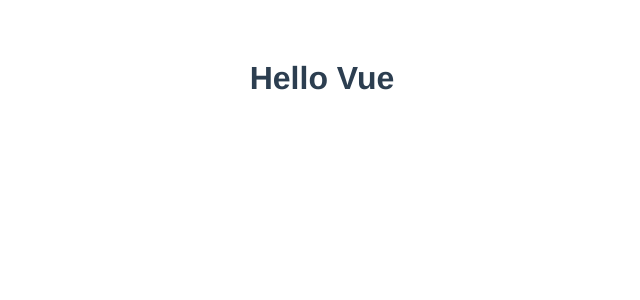
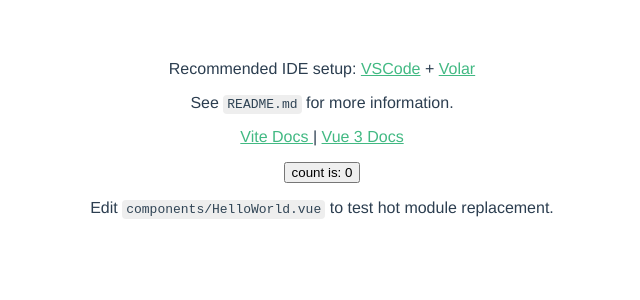
Before and after one commit to prests/portfolio, a Vue app: page / in a window 1280 px wide. Shown: the top 300 px of the page, without its empty margins (318-958 px from the left). Built offline with nearby package versions, Linux system fonts and the light colour scheme.

Commit message:
feat(app): router-view

```diff
--- a/package.json
+++ b/package.json
@@ -7,7 +7,8 @@
     "preview": "vite preview"
   },
   "dependencies": {
-    "vue": "^3.2.25"
+    "vue": "^3.2.25",
+    "vue-router": "^4.0.12"
   },
   "devDependencies": {
     "@vitejs/plugin-vue": "^2.0.0",
--- a/src/App.vue
+++ b/src/App.vue
@@ -1,5 +1,5 @@
 <template>
-  <h1>Hello Vue</h1>
+  <router-view />
 </template>
 
 <script lang="ts">
--- /dev/null
+++ b/src/router/index.ts
@@ -0,0 +1,18 @@
+import { createWebHistory, createRouter } from "vue-router";
+
+import HelloWorld from "../components/HelloWorld.vue";
+
+const routes = [
+  {
+    name: 'Home',
+    path: '/',
+    component: HelloWorld,
+  }
+]
+
+const router = createRouter({
+  history: createWebHistory(),
+  routes,
+});
+
+export default router;
```
Also changed, not shown: src/main.ts (+6 -1 lines), 1 other file (tests, documents, lock files or other folders).
